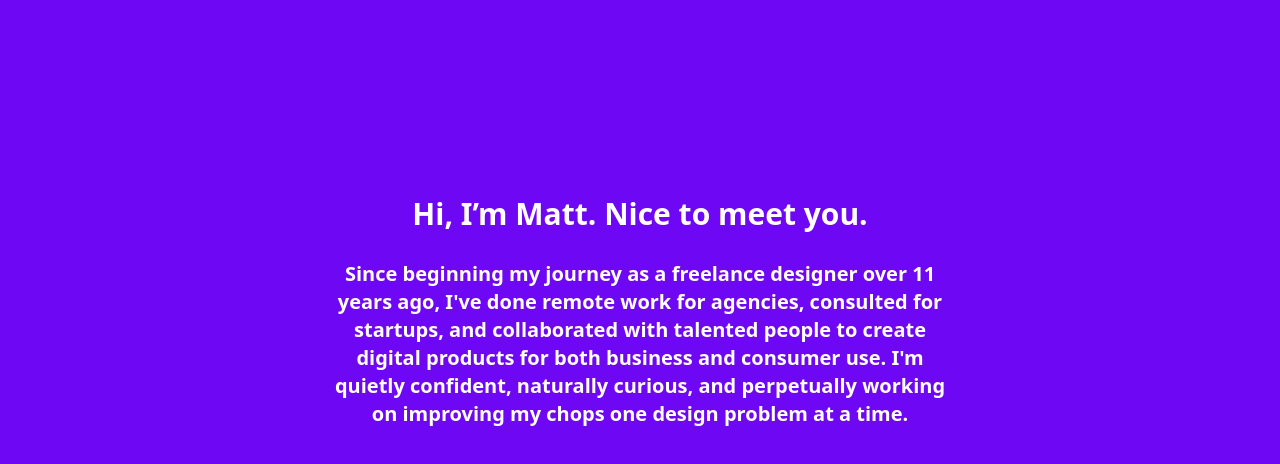
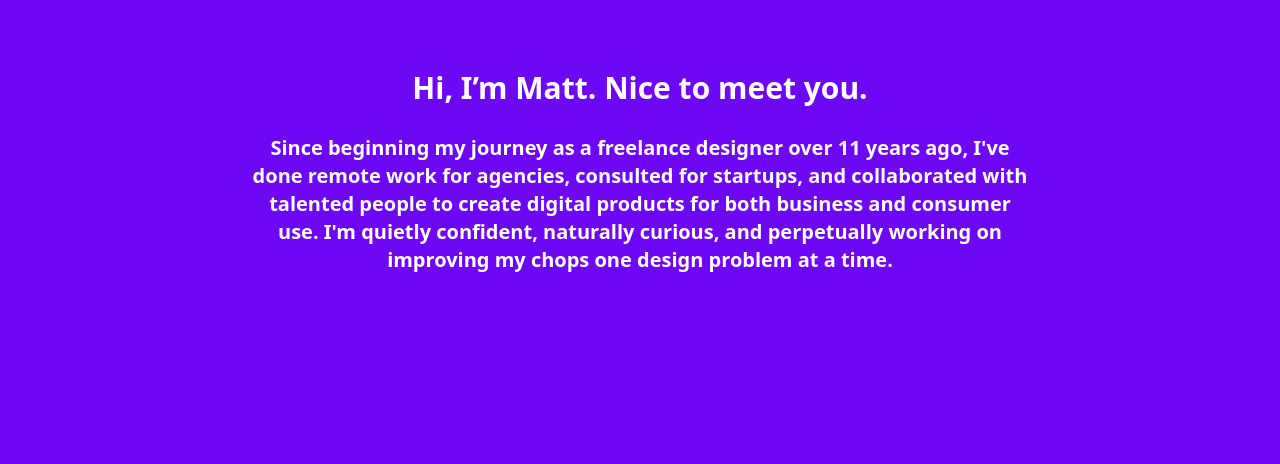
Before and after one commit to AviadSofer/matt-portfolio, a React (Vite) app: page / in a window 1280 px wide. Shown: the part 1362-1826 px from the top of the page. Built offline with nearby package versions, Linux system fonts and the light colour scheme.

Commit message:
in About: insted flex- mx-auto, add py, add whitespace instead w-1/2

```diff
--- a/src/components/About.tsx
+++ b/src/components/About.tsx
@@ -1,8 +1,8 @@
 const About: React.FC = () => {
   return (
-    <div className='flex h-screen flex-col items-center justify-center bg-primary text-center'>
-      <h2 className='text-3xl font-bold text-white'>Hi, I’m Matt. Nice to meet you.</h2>
-      <p className='w-1/2 py-7 text-xl font-semibold text-white'>
+    <div className='h-screen bg-primary py-36 text-center'>
+      <h2 className='mx-auto text-3xl font-bold text-white'>Hi, I’m Matt. Nice to meet you.</h2>
+      <p className='mx-auto whitespace-pre-line pt-7 text-xl font-semibold text-white'>
         {`Since beginning my journey as a freelance designer over 11 years ago, I've
         done remote work for agencies, consulted for startups, and collaborated with
         talented people to create digital products for both business and consumer
```
